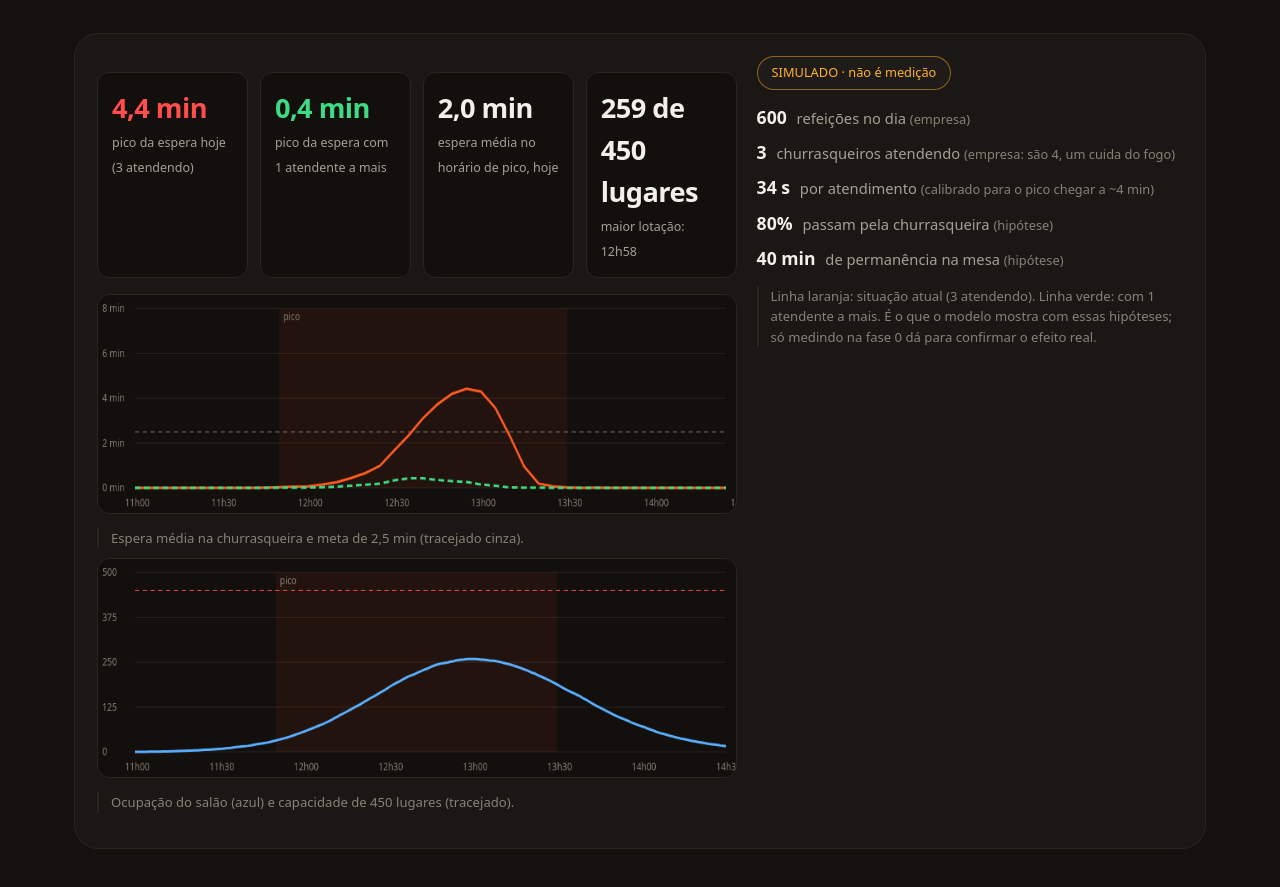
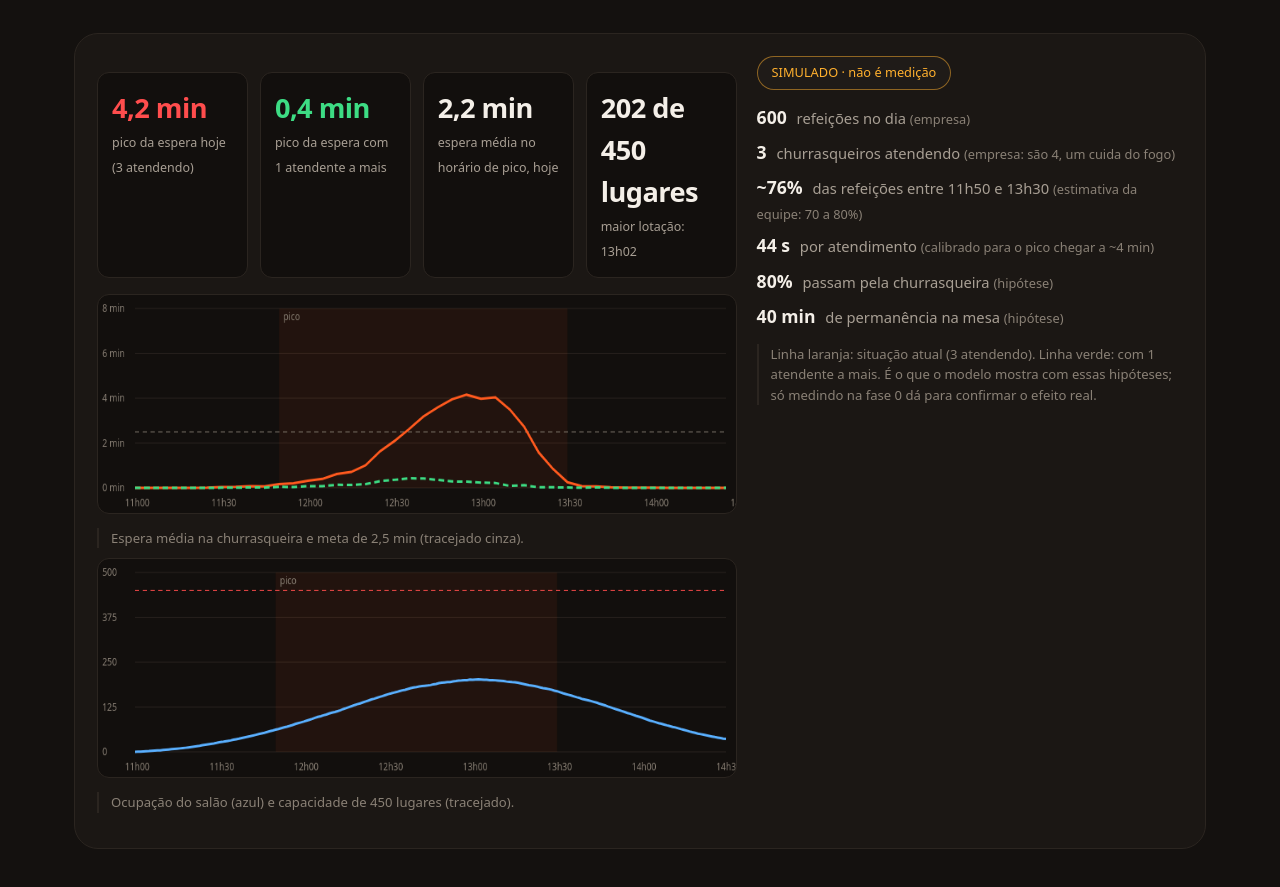
Before and after one commit to Breno-Sarcero/bigtech-fmu-2026-2, a plain HTML site: page site/index.html in a window 1280 px wide. Shown: the part 9945-10832 px from the top of the page. Drawn offline with Linux system fonts and the light colour scheme.

Commit message:
fix(fila): pico concentra 70-80% das refeicoes e recalibra a espera
A curva de chegadas colocava 88% das refeicoes entre 11h50 e 13h30. Agora ~76% (estimativa da equipe: 70 a 80%). Tempo por atendimento recalibrado para 44 s (pico ~4,2 min). Novo teste fila-core.test.js guarda as duas calibracoes.

```diff
--- a/site/index.html
+++ b/site/index.html
@@ -232,7 +232,8 @@
           <ul class="facts">
             <li><b>600</b> refeições no dia <span>(empresa)</span></li>
             <li><b>3</b> churrasqueiros atendendo <span>(empresa: são 4, um cuida do fogo)</span></li>
-            <li><b>34 s</b> por atendimento <span>(calibrado para o pico chegar a ~4 min)</span></li>
+            <li><b>~76%</b> das refeições entre 11h50 e 13h30 <span>(estimativa da equipe: 70 a 80%)</span></li>
+            <li><b>44 s</b> por atendimento <span>(calibrado para o pico chegar a ~4 min)</span></li>
             <li><b>80%</b> passam pela churrasqueira <span>(hipótese)</span></li>
             <li><b>40 min</b> de permanência na mesa <span>(hipótese)</span></li>
           </ul>
--- a/site/js/cubas.js
+++ b/site/js/cubas.js
@@ -89,7 +89,7 @@
   function serieSimulada() {
     const s = []; let nivel = 100;
     for (let i = 0; i < N; i++) {
-      const t = i * PASSO, demanda = Math.exp(-((t - 100) ** 2) / (2 * 32 * 32));   // pico às 12h40
+      const t = i * PASSO, demanda = Math.exp(-((t - 100) ** 2) / (2 * 44 * 44));   // pico às 12h40, mesma curva da fila
       const ruido = ((i * 37) % 7 - 3) * 0.4;
       nivel = Math.max(0, nivel - (0.6 + 11.4 * demanda) + ruido);
       if (nivel <= 22) nivel = 100;                          // alguém repôs a cuba
--- a/site/js/fila-core.js
+++ b/site/js/fila-core.js
@@ -5,7 +5,7 @@
 (function (root) {
   const WINDOW = 210;          // minutos simulados: 11h00 a 14h30
   const PEAK_AT = 100;         // 12h40
-  const SIGMA = 32;            // largura do pico, em minutos
+  const SIGMA = 44;            // largura do pico, em minutos: põe ~76% das chegadas entre 11h50 e 13h30 (estimativa da equipe: 70–80%)
   const PEAK_FROM = 50, PEAK_TO = 150;   // 11h50 a 13h30
 
   function rng(seed) {         // mulberry32: determinístico, bom o bastante para simulação
@@ -47,9 +47,10 @@
     const BIN = 5, nb = WINDOW / BIN;
     const sumW = new Array(nb).fill(0), cntW = new Array(nb).fill(0);
     const occSum = new Array(WINDOW + 120).fill(0);
-    let peakWaits = [];
+    let peakWaits = [], totalArr = 0;
     for (let k = 0; k < replicas; k++) {
       const { arr, waits, occ } = once(p, 1000 + k);
+      totalArr += arr.length;
       for (let i = 0; i < arr.length; i++) {
         const b = Math.min(nb - 1, Math.floor(arr[i] / BIN));
         sumW[b] += waits[i]; cntW[b]++;
@@ -63,7 +64,7 @@
     const mean = peakWaits.length ? peakWaits.reduce((a, b) => a + b, 0) / peakWaits.length : 0;
     const p90 = peakWaits.length ? peakWaits[Math.floor(peakWaits.length * 0.9)] : 0;
     let occMax = 0, occAt = 0; ocup.forEach((v, i) => { if (v > occMax) { occMax = v; occAt = i; } });
-    return { BIN, espera, ocup, mediaPico: mean, p90Pico: p90, ocupMax: occMax, ocupMaxEm: occAt };
+    return { BIN, espera, ocup, mediaPico: mean, p90Pico: p90, ocupMax: occMax, ocupMaxEm: occAt, shareNoPico: totalArr ? peakWaits.length / totalArr : 0 };
   }
 
   const api = { simulate, WINDOW, PEAK_FROM, PEAK_TO };
--- a/site/js/fila.js
+++ b/site/js/fila.js
@@ -3,9 +3,9 @@
 (function () {
   const $ = id => document.getElementById(id);
   const SEATS = 450, META = 2.5;
-  // Empresa: 4 churrasqueiros no pico, mas só 3 atendem o público (1 cuida do fogo). 34 s por atendimento foi calibrado
-  // para o pico da fila chegar a ~4 min, como a empresa relatou. O resto são hipóteses.
-  const BASE = { clientes: 600, servidores: 3, servSeg: 34, pctChurras: 0.8, permMin: 40 };
+  // Empresa: 4 churrasqueiros no pico, mas só 3 atendem o público (1 cuida do fogo). 44 s por atendimento foi calibrado
+  // para o pico da fila chegar a ~4 min, como a empresa relatou. O resto são hipóteses (ver fila-core.test.js).
+  const BASE = { clientes: 600, servidores: 3, servSeg: 44, pctChurras: 0.8, permMin: 40 };
   const MAIS_UM = Object.assign({}, BASE, { servidores: 4 });
   const hhmm = m => { const t = 11 * 60 + m; return String(Math.floor(t / 60)).padStart(2, '0') + 'h' + String(Math.round(t % 60)).padStart(2, '0'); };
   const min = v => v.toFixed(1).replace('.', ',') + ' min';
```
Also changed, not shown: site/js/fila-core.test.js (added, +23 -0 lines).
